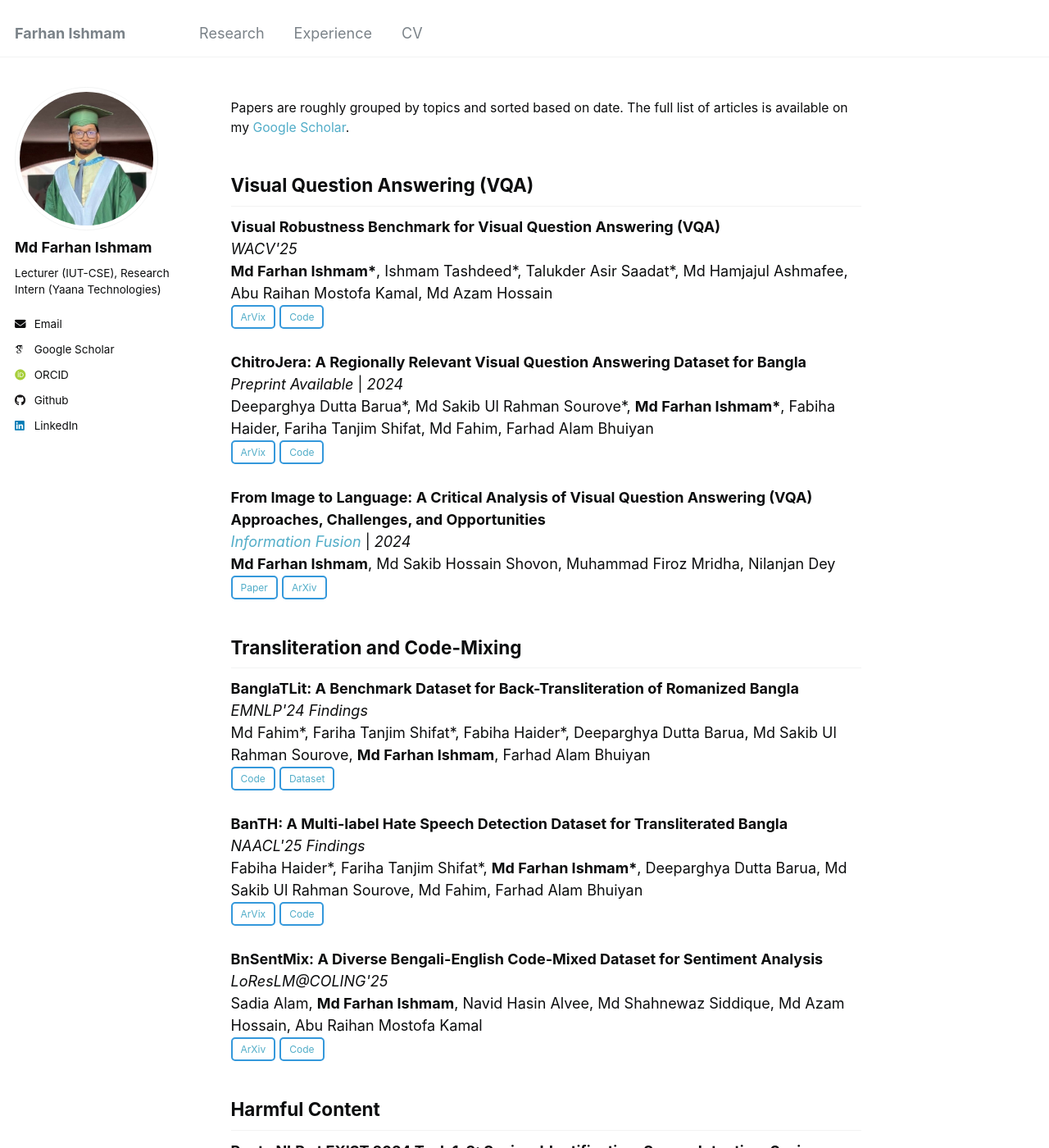
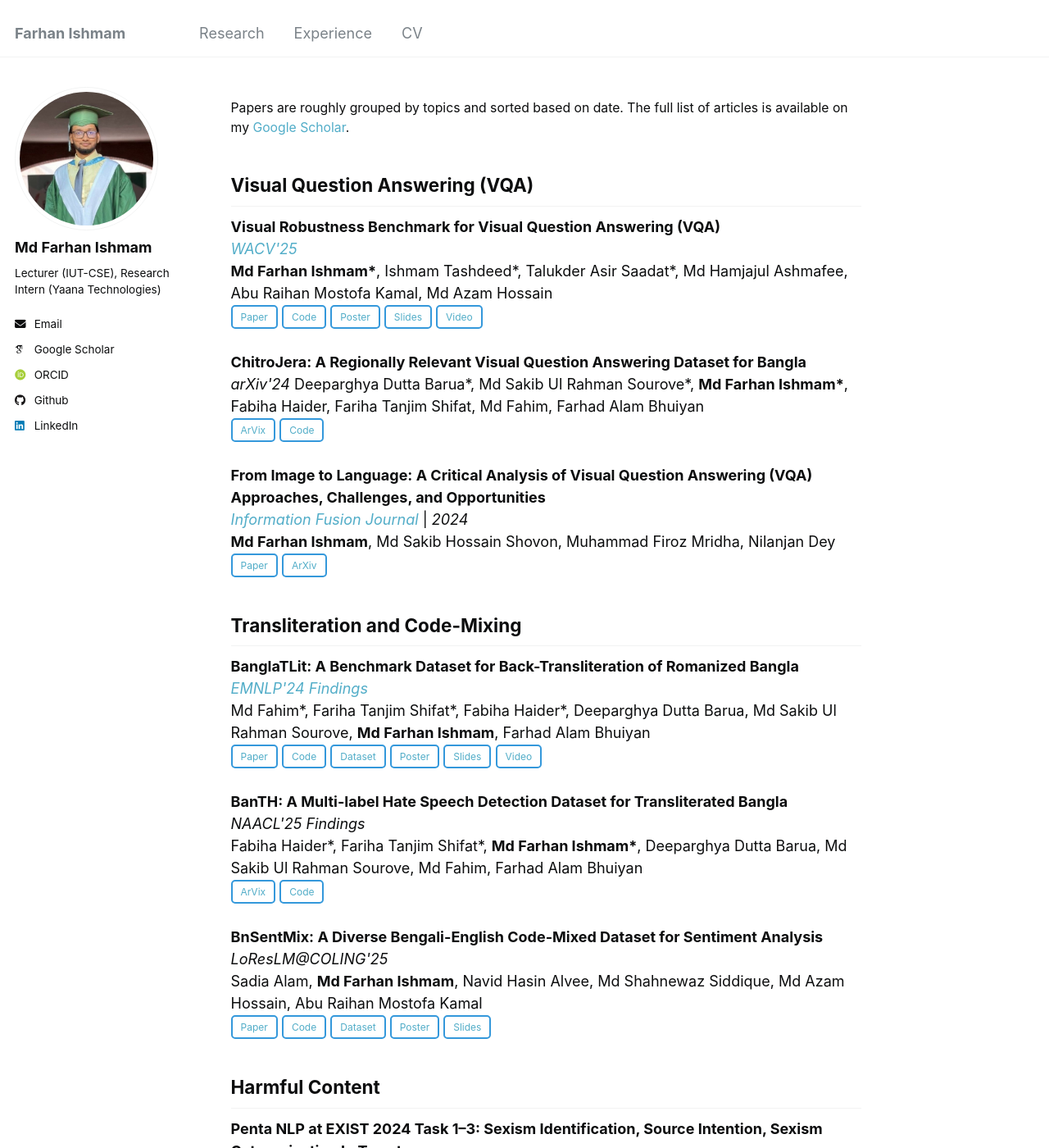
Before and after one commit to farhanishmam/farhanishmam.github.io, a Jekyll site: the page built from _pages/publications.html, in a window 1280 px wide and 1400 px high. Shown: the whole window at 82% size. Built offline with Jekyll 4.4.1, drawn with Linux system fonts in a browser that asks for light colours; some web fonts are replaced.

Commit message:
Update publications.html

```diff
--- a/_pages/publications.html
+++ b/_pages/publications.html
@@ -36,15 +36,18 @@ The full list of articles is available on my <a href="https://scholar.google.com
 
 <div class="section-item">
     <strong>Visual Robustness Benchmark for Visual Question Answering (VQA)</strong><br>
-    <em>WACV'25</em><br>
+    <em><a href="https://wacv2025.thecvf.com/">WACV'25</a></em><br>
     <strong>Md Farhan Ishmam*</strong>, Ishmam Tashdeed*, Talukder Asir Saadat*, Md Hamjajul Ashmafee, Abu Raihan Mostofa Kamal, Md Azam Hossain<br>
-    <button class="transparent-button" onclick="window.location.href='https://arxiv.org/abs/2407.03386'"><a href="https://arxiv.org/abs/2407.03386">ArVix</a></button>
+    <button class="transparent-button" onclick="window.location.href='https://openaccess.thecvf.com/content/WACV2025/papers/Ishmam_Visual_Robustness_Benchmark_for_Visual_Question_Answering_VQA_WACV_2025_paper.pdf'"><a href="https://openaccess.thecvf.com/content/WACV2025/papers/Ishmam_Visual_Robustness_Benchmark_for_Visual_Question_Answering_VQA_WACV_2025_paper.pdf">Paper</a></button>
     <button class="transparent-button" onclick="window.location.href='https://github.com/ishmamt/VQA-Visual-Robustness-Benchmark'"><a href="https://github.com/ishmamt/VQA-Visual-Robustness-Benchmark">Code</a></button>
+   <button class="transparent-button" onclick="window.location.href='https://drive.google.com/file/d/1uT4KG9YW7o_VTsYtsaVcf4iAVyktl1e0/view'"><a href="https://drive.google.com/file/d/1uT4KG9YW7o_VTsYtsaVcf4iAVyktl1e0/view">Poster</a></button>
+  <button class="transparent-button" onclick="window.location.href='https://drive.google.com/file/d/17uBXQkbWralJ1le3nU0p1HUJ-nSjRrYf/view'"><a href="https://drive.google.com/file/d/17uBXQkbWralJ1le3nU0p1HUJ-nSjRrYf/view">Slides</a></button>
+  <button class="transparent-button" onclick="window.location.href='https://drive.google.com/file/d/1TZFlTdcHcKIKArEVZmUfWKVzNZRNxZh8/view'"><a href="https://drive.google.com/file/d/1TZFlTdcHcKIKArEVZmUfWKVzNZRNxZh8/view">Video</a></button>
 </div>
 <br>
 <div class="section-item">
     <strong>ChitroJera: A Regionally Relevant Visual Question Answering Dataset for Bangla</strong><br>
-    <em>Preprint Available</em> | <em>2024</em><br>
+    <em>arXiv'24</em>
     Deeparghya Dutta Barua*, Md Sakib Ul Rahman Sourove*, <strong>Md Farhan Ishmam*</strong>, Fabiha Haider, Fariha Tanjim Shifat, Md Fahim, Farhad Alam Bhuiyan<br>
     <button class="transparent-button" onclick="window.location.href='https://arxiv.org/abs/2410.14991'"><a href="https://arxiv.org/abs/2410.14991">ArVix</a></button>
     <button class="transparent-button" onclick="window.location.href='https://github.com/farhanishmam/ChitroJera'"><a href="https://github.com/farhanishmam/ChitroJera">Code</a></button>
@@ -52,7 +55,7 @@ The full list of articles is available on my <a href="https://scholar.google.com
 <br>
 <div class="section-item">
     <strong>From Image to Language: A Critical Analysis of Visual Question Answering (VQA) Approaches, Challenges, and Opportunities</strong><br>
-    <em><a href="https://www.sciencedirect.com/journal/information-fusion">Information Fusion</a></em> | <em>2024</em><br>
+    <em><a href="https://www.sciencedirect.com/journal/information-fusion">Information Fusion Journal</a></em> | <em>2024</em><br>
     <strong>Md Farhan Ishmam</strong>, Md Sakib Hossain Shovon, Muhammad Firoz Mridha, Nilanjan Dey<br>
     <button class="transparent-button" onclick="window.location.href='https://www.sciencedirect.com/science/article/abs/pii/S1566253524000484'"><a href="https://www.sciencedirect.com/science/article/abs/pii/S1566253524000484">Paper</a></button>
     <button class="transparent-button" onclick="window.location.href='https://arxiv.org/abs/2311.00308'"><a href="https://arxiv.org/abs/2311.00308">ArXiv</a></button>
@@ -62,10 +65,14 @@ The full list of articles is available on my <a href="https://scholar.google.com
 
 <div class="section-item">
     <strong>BanglaTLit: A Benchmark Dataset for Back-Transliteration of Romanized Bangla</strong><br>
-    <em>EMNLP'24 Findings</em><br>
+    <em><a href="https://2024.emnlp.org/">EMNLP'24 Findings</a></em><br>
    Md Fahim*, Fariha Tanjim Shifat*, Fabiha Haider*, Deeparghya Dutta Barua, Md Sakib Ul Rahman Sourove, <strong>Md Farhan Ishmam</strong>, Farhad Alam Bhuiyan<br>
+    <button class="transparent-button" onclick="window.location.href='https://aclanthology.org/2024.findings-emnlp.859.pdf'"><a href="https://aclanthology.org/2024.findings-emnlp.859.pdf">Paper</a></button>
     <button class="transparent-button" onclick="window.location.href='https://github.com/farhanishmam/BanglaTLit'"><a href="https://github.com/farhanishmam/BanglaTLit">Code</a></button>
     <button class="transparent-button" onclick="window.location.href='https://huggingface.co/datasets/aplycaebous/BanglaTLit'"><a href="https://huggingface.co/datasets/aplycaebous/BanglaTLit">Dataset</a></button>
+    <button class="transparent-button" onclick="window.location.href='https://drive.google.com/file/d/1o3yzO-N7J2nj04b6pfGSv0WlCcQODW2S/view'"><a href="https://drive.google.com/file/d/1o3yzO-N7J2nj04b6pfGSv0WlCcQODW2S/view">Poster</a></button>
+    <button class="transparent-button" onclick="window.location.href='https://drive.google.com/file/d/1Nv-mRwBcE0U3IbDSUjiAy9XEdaXc5x1P/view'"><a href="https://drive.google.com/file/d/1Nv-mRwBcE0U3IbDSUjiAy9XEdaXc5x1P/view">Slides</a></button>
+    <button class="transparent-button" onclick="window.location.href='https://drive.google.com/file/d/1MUZYADGQQl8OA9Z3BYTBJz96cE8p8C1D/view'"><a href="https://drive.google.com/file/d/1MUZYADGQQl8OA9Z3BYTBJz96cE8p8C1D/view">Video</a></button>
 </div>
 <br>
   <div class="section-item">
@@ -80,8 +87,11 @@ The full list of articles is available on my <a href="https://scholar.google.com
     <strong>BnSentMix: A Diverse Bengali-English Code-Mixed Dataset for Sentiment Analysis</strong><br>
     <em>LoResLM@COLING'25</em><br>
     Sadia Alam, <strong>Md Farhan Ishmam</strong>, Navid Hasin Alvee, Md Shahnewaz Siddique, Md Azam Hossain, Abu Raihan Mostofa Kamal<br>
-    <button class="transparent-button" onclick="window.location.href='https://arxiv.org/abs/2408.08964'"><a href="https://arxiv.org/abs/2408.08964">ArXiv</a></button>
+    <button class="transparent-button" onclick="window.location.href='https://aclanthology.org/2025.loreslm-1.4.pdf'"><a href="https://aclanthology.org/2025.loreslm-1.4.pdf">Paper</a></button>
     <button class="transparent-button" onclick="window.location.href='https://github.com/Nishita2000/BnSentMix'"><a href="https://github.com/Nishita2000/BnSentMix">Code</a></button>
+    <button class="transparent-button" onclick="window.location.href='https://huggingface.co/datasets/aplycaebous/BnSentMix'"><a href="https://huggingface.co/datasets/aplycaebous/BnSentMix">Dataset</a></button>
+    <button class="transparent-button" onclick="window.location.href='https://drive.google.com/file/d/12OeZDEZJUVym39iVnE4BLdGFss9HP9SO/view'"><a href="https://drive.google.com/file/d/12OeZDEZJUVym39iVnE4BLdGFss9HP9SO/view">Poster</a></button>
+    <button class="transparent-button" onclick="window.location.href='https://drive.google.com/file/d/1Hn8a6jutymAhXzBIHhpWnZyf8M5upqLl/view'"><a href="https://drive.google.com/file/d/1Hn8a6jutymAhXzBIHhpWnZyf8M5upqLl/view">Slides</a></button>
 </div>
 
 <h2 class="section-title">Harmful Content</h2>
```
